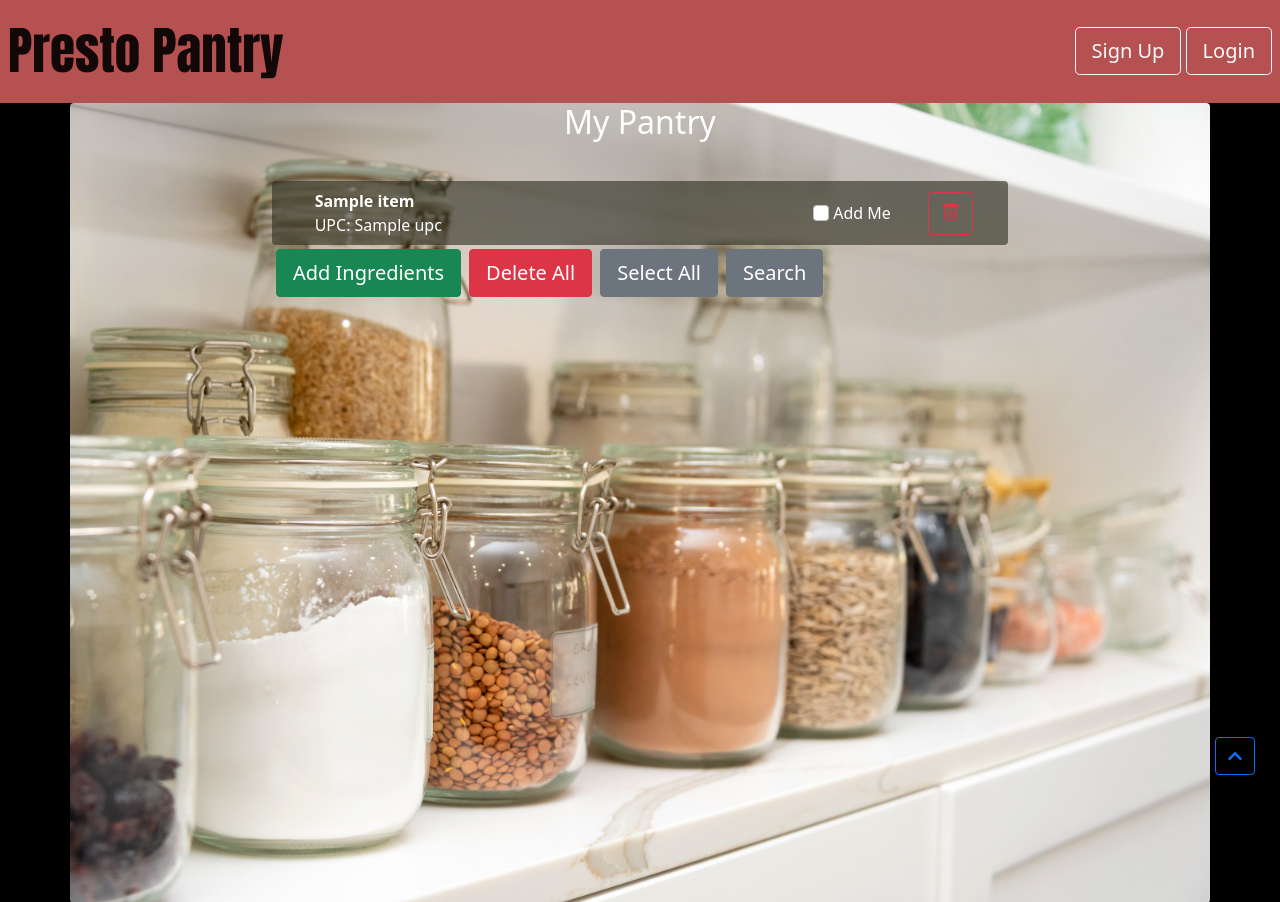
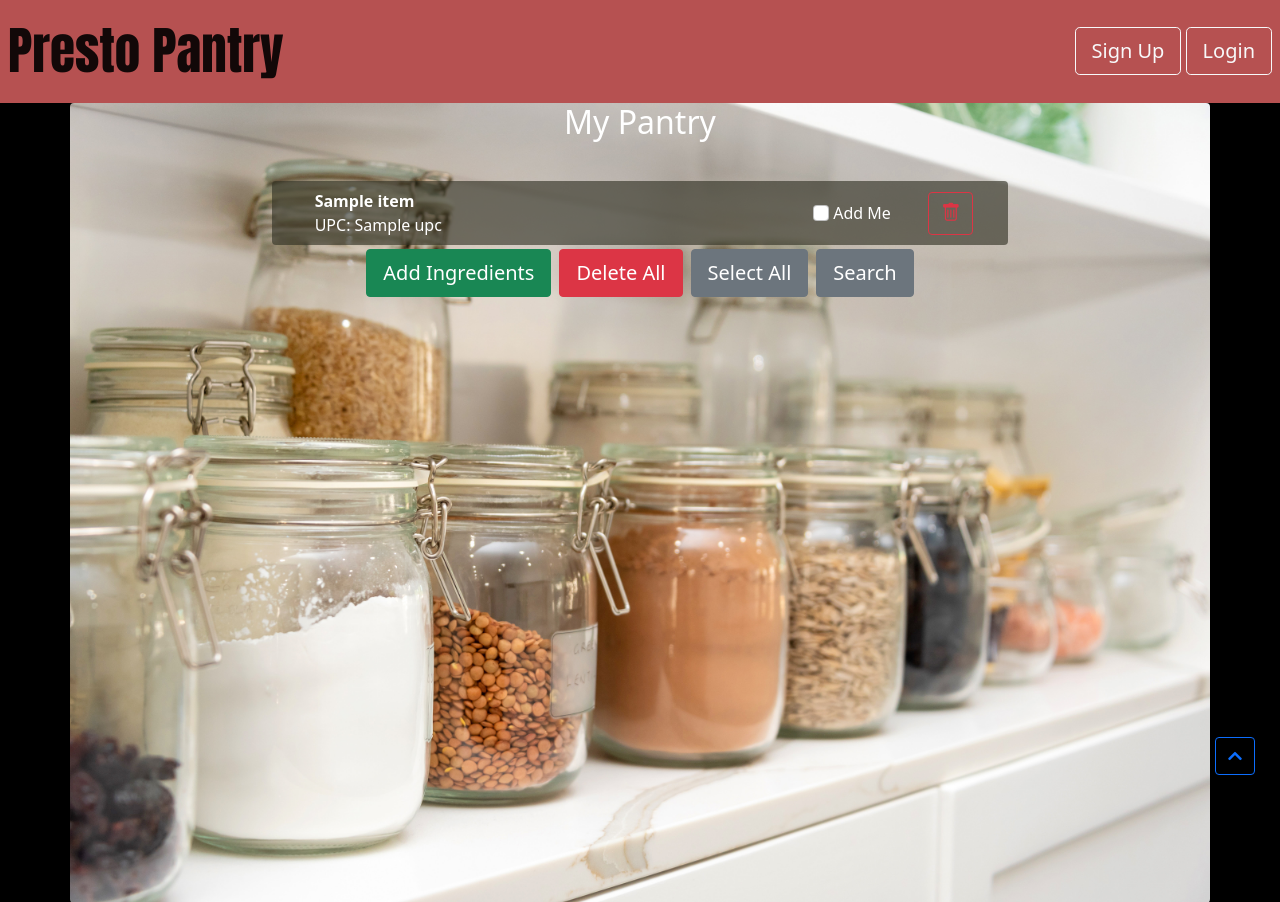
Before and after one commit to dmill166/PrestoPantry, a Django app: template prestopantry_app/templates/pantry.html in a window 1280 px wide. Shown: the top 902 px of the page. Run offline with Django 4.2, Linux system fonts and the light colour scheme; the template is opened without the code that fills it: most values are stand-ins (such as "Sample title", 1, 10 or a date in 2020); some libraries are stand-ins or nearby versions.

Commit message:
fixes button group aligment in pantry

```diff
--- a/prestopantry_app/templates/pantry.html
+++ b/prestopantry_app/templates/pantry.html
@@ -41,7 +41,7 @@
                     </div>
 
                     {% endfor %}
-
+                        <div class="d-flex justify-content-center">
                         <div class="btn-group flex-wrap justify-content-between"
                         style="background-color: rgba(47, 48, 35, 0);">
                         <a href="{% url 'search-pantry-ingredients' %}" class="btn btn-success btn-lg m-1 rounded">Add Ingredients</a>
@@ -49,6 +49,7 @@
                         <input type="button" onClick="toggle(this)" class="btn btn-secondary btn-lg m-1 rounded" value="Select All">
                         <input type="submit" name="search_recipe" value="Search" class="btn btn-secondary btn-lg m-1 rounded">
                     </div>
+                </div>
                 </form>
             </div>
         </div>
```
